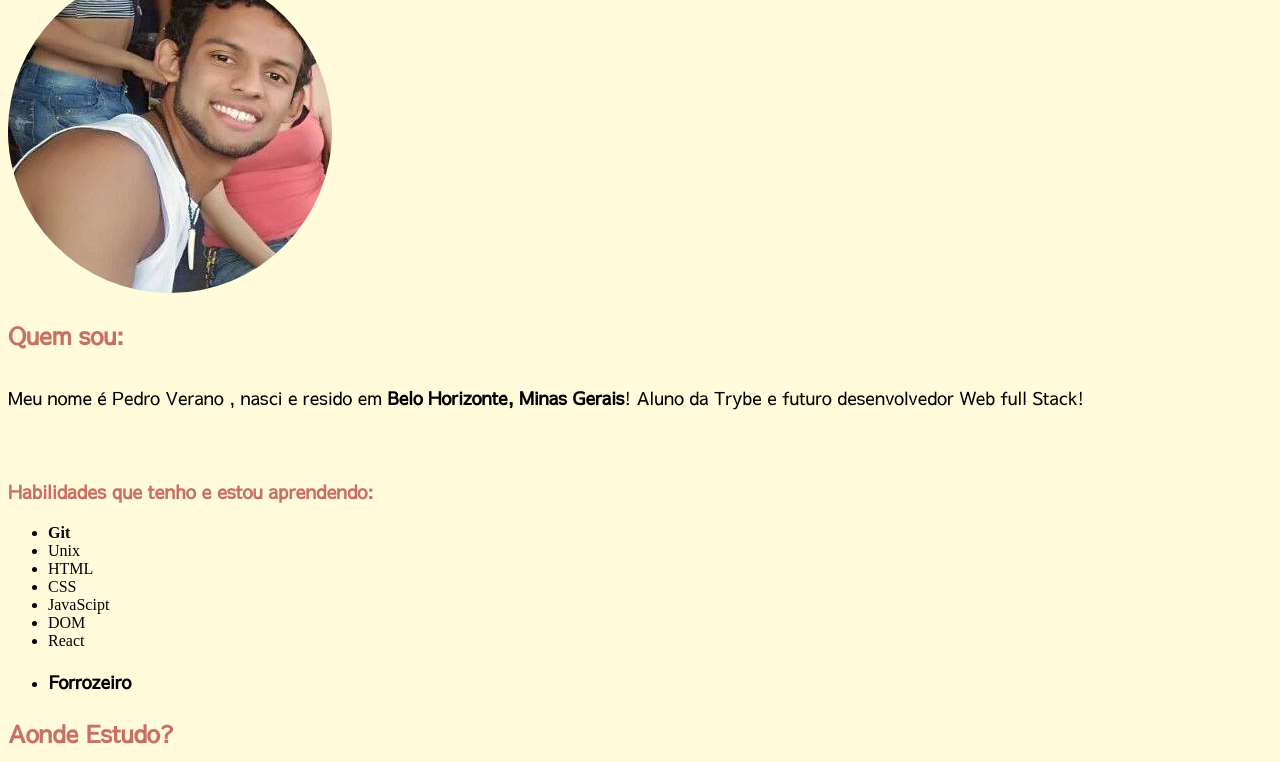
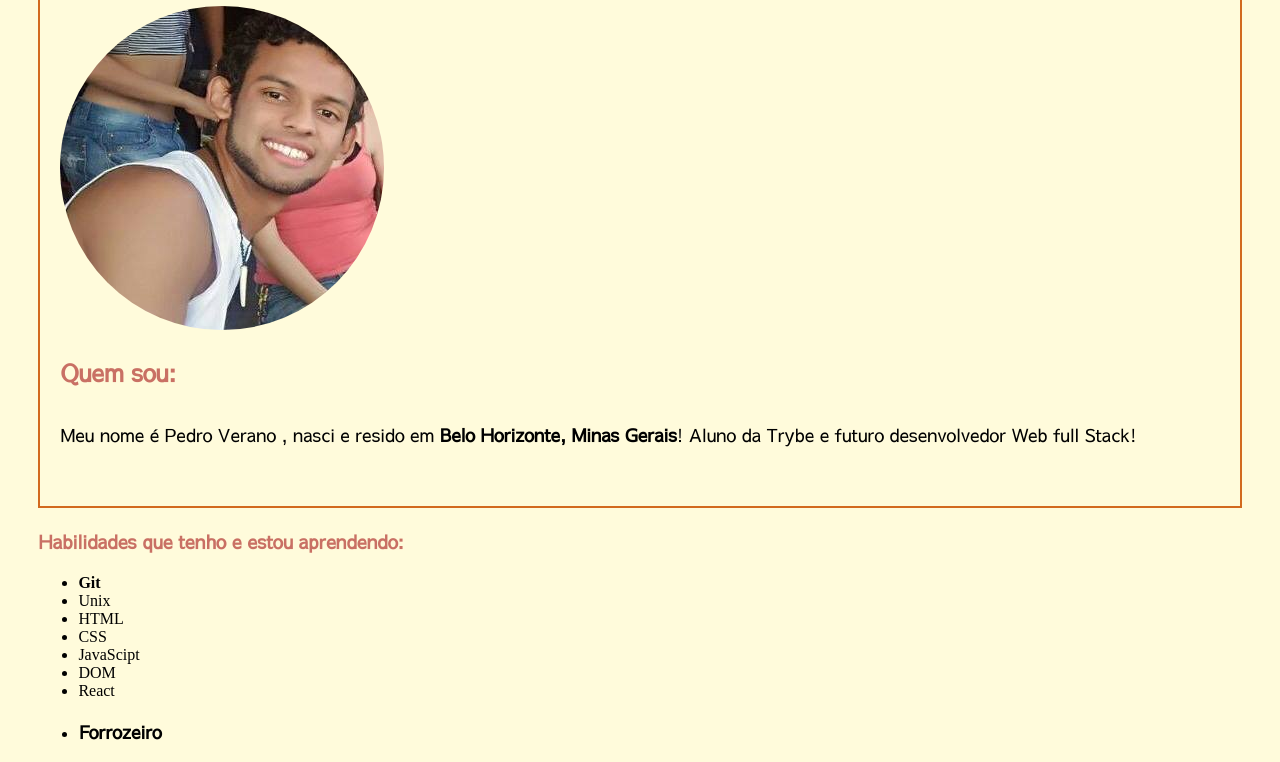
Before and after one commit to PedroVerano/PedroVerano.github.io, a plain HTML site: page index.html in a window 1280 px wide. Shown: the part 111-873 px from the top of the page. Drawn offline with Linux system fonts and the light colour scheme.

Commit message:
Adiciona o cabeçalho e pequena formatação

```diff
--- a/index.html
+++ b/index.html
@@ -8,12 +8,13 @@
         <link rel="stylesheet" type="text/css" href="style.css">
     </head>
     <body>
-    <h1 id="inicio">Pedro Verano Marcondes Bastode de Oliveira</h1>
+        <div>
+            <h1 class="nome">Pedro Verano Marcondes Bastode de Oliveira</h1>
             <img id="fotoperfil" class="pictures" src="Foto_Perfil.jpg" alt="Foto de Pedro Verano">
             <h2 class="titles-sub">Quem sou: </h2>
             <p>Meu nome é Pedro Verano , nasci e resido em <span>Belo Horizonte,  Minas Gerais</span>! Aluno da Trybe e futuro desenvolvedor Web full Stack!</p>
             <br/>
-
+        </div>
         <h3 id="habilidades" class="titles-sub">Habilidades que tenho e estou aprendendo:</h3>
 
         <ul>
--- a/style.css
+++ b/style.css
@@ -1,3 +1,7 @@
+body{
+    padding: 2% 3%;
+    margin: 0;
+}
 h1{
     color: #001514;
 }
@@ -33,3 +37,7 @@ span{
     text-decoration: none;
     padding: 15px 15px;
 }
+div {
+    padding: 10px 20px;
+    border: 2px solid chocolate;
+}
```
Lines whose indentation alone changed are shown as unchanged.
